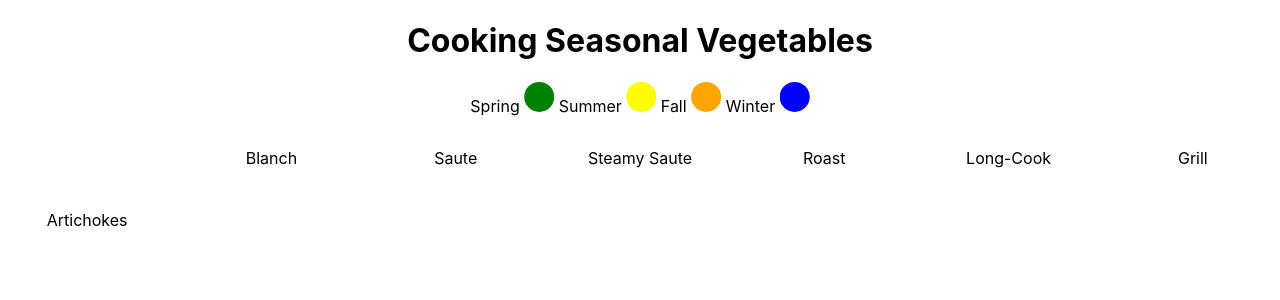
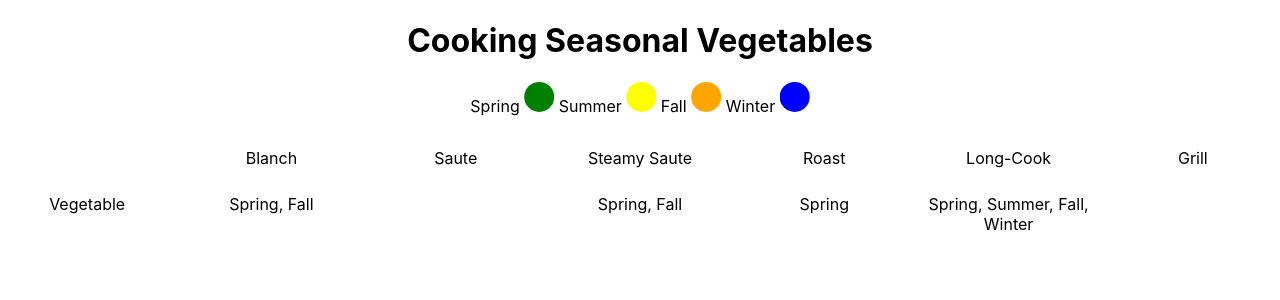
Before and after one commit to pauljickling/cooking-vegetables, a React (Create React App) app: page / in a window 1280 px wide. Shown: the top 300 px of the page. Built offline with nearby package versions, Linux system fonts and the light colour scheme.

Commit message:
Added Vegetable component

```diff
--- a/src/Chart.js
+++ b/src/Chart.js
@@ -1,4 +1,5 @@
 import React, { Component } from 'react';
+import Vegetable from './Vegetable.js';
 
 const Chart = () => (
     <div className="chart">
@@ -9,7 +10,7 @@ const Chart = () => (
       <p>Roast</p>
       <p>Long-Cook</p>
       <p>Grill</p>
-      <p>Artichokes</p>
+      <Vegetable />
     </div>
 );
 
--- /dev/null
+++ b/src/Vegetable.js
@@ -0,0 +1,13 @@
+import React, { Component } from 'react';
+
+const Vegetable = () => [
+  <div key="1">Vegetable</div>,
+  <div key="2">Spring, Fall</div>,
+  <div key="3"></div>,
+  <div key="4">Spring, Fall</div>,
+  <div key="5">Spring</div>,
+  <div key="6">Spring, Summer, Fall, Winter</div>,
+  <div key="7"></div>
+];
+
+export default Vegetable;
```
